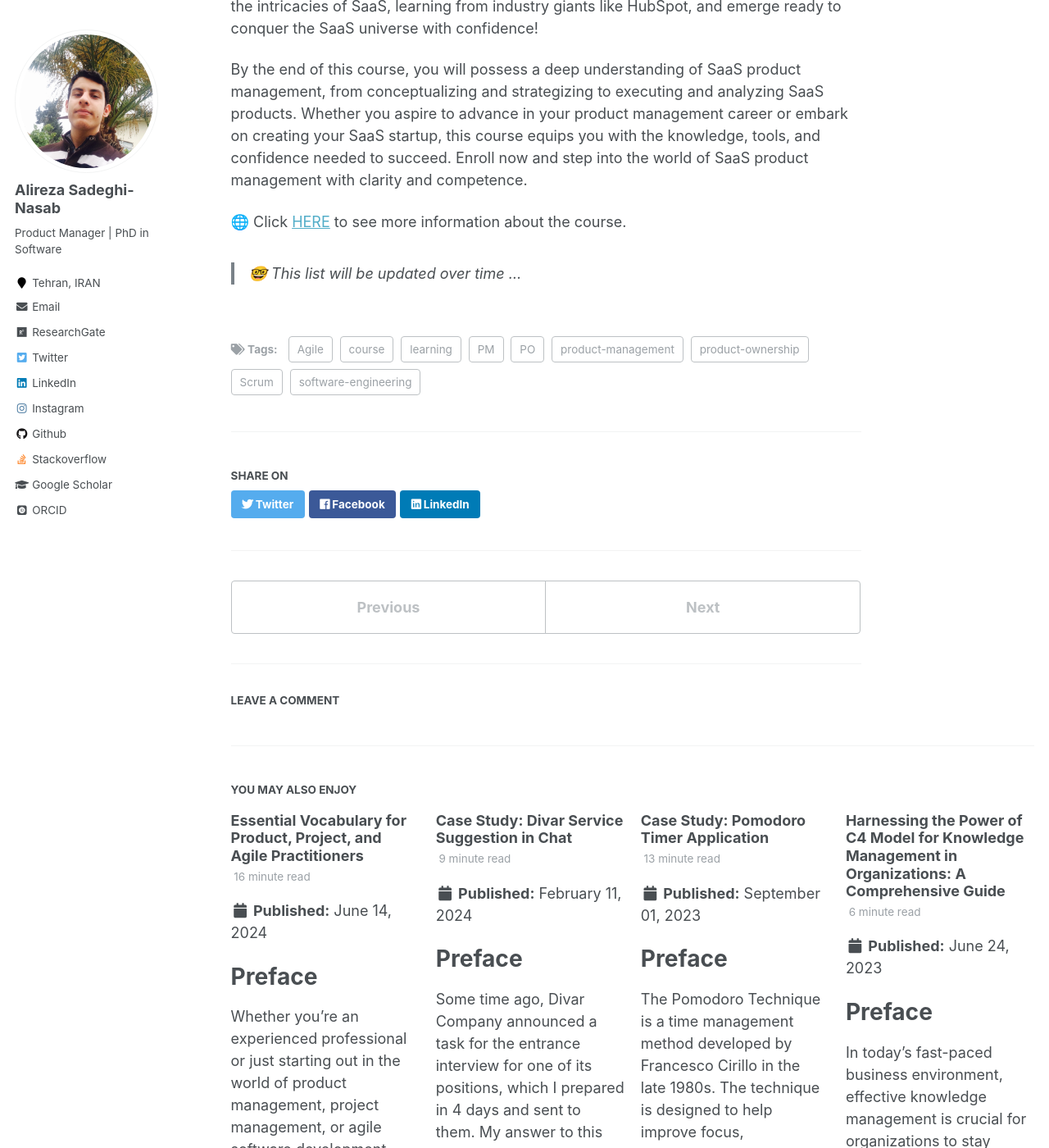
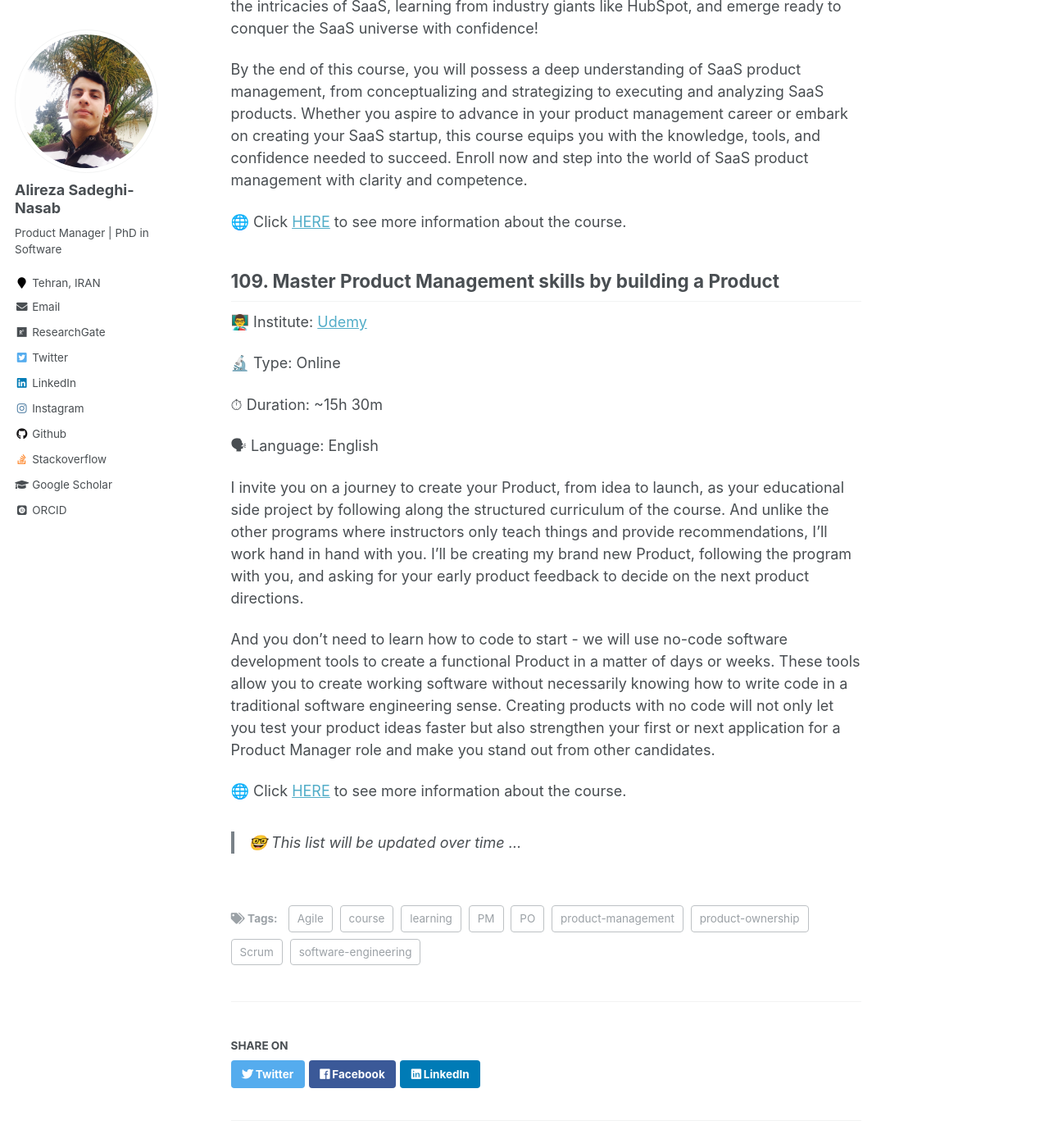
Before and after one commit to AlirezaSN/AlirezaSN.github.io, a Jekyll site: the page built from _posts/2023-03-25-blog-post-14.md, in a window 1280 px wide and 1400 px high, scrolled down 72035 px. Shown: the whole window at 82% size. Built offline with Jekyll 4.4.1, drawn with Linux system fonts in a browser that asks for light colours; some web fonts are replaced; comment, search, counter and statistics services are not loaded; some of the changed text lies outside the part shown.

Commit message:
add courses

```diff
--- a/_posts/2023-03-25-blog-post-14.md
+++ b/_posts/2023-03-25-blog-post-14.md
@@ -1944,4 +1944,20 @@ By the end of this course, you will possess a deep understanding of SaaS product
 
 🌐 Click [HERE](https://www.udemy.com/course/saas-product-management/) to see more information about the course.
 
+## 109. Master Product Management skills by building a Product
+
+👨‍🏫 Institute: [Udemy]((https://www.udemy.com))
+
+🔬 Type: Online
+
+⏱ Duration: ~15h 30m
+
+🗣 Language: English
+
+I invite you on a journey to create your Product, from idea to launch, as your educational side project by following along the structured curriculum of the course. And unlike the other programs where instructors only teach things and provide recommendations, I'll work hand in hand with you. I'll be creating my brand new Product, following the program with you, and asking for your early product feedback to decide on the next product directions.
+
+And you don't need to learn how to code to start - we will use no-code software development tools to create a functional Product in a matter of days or weeks. These tools allow you to create working software without necessarily knowing how to write code in a traditional software engineering sense. Creating products with no code will not only let you test your product ideas faster but also strengthen your first or next application for a Product Manager role and make you stand out from other candidates.
+
+🌐 Click [HERE](https://www.udemy.com/course/master-product-management-skills-by-building-a-product/) to see more information about the course.
+
 > 🤓 This list will be updated over time ...
```
